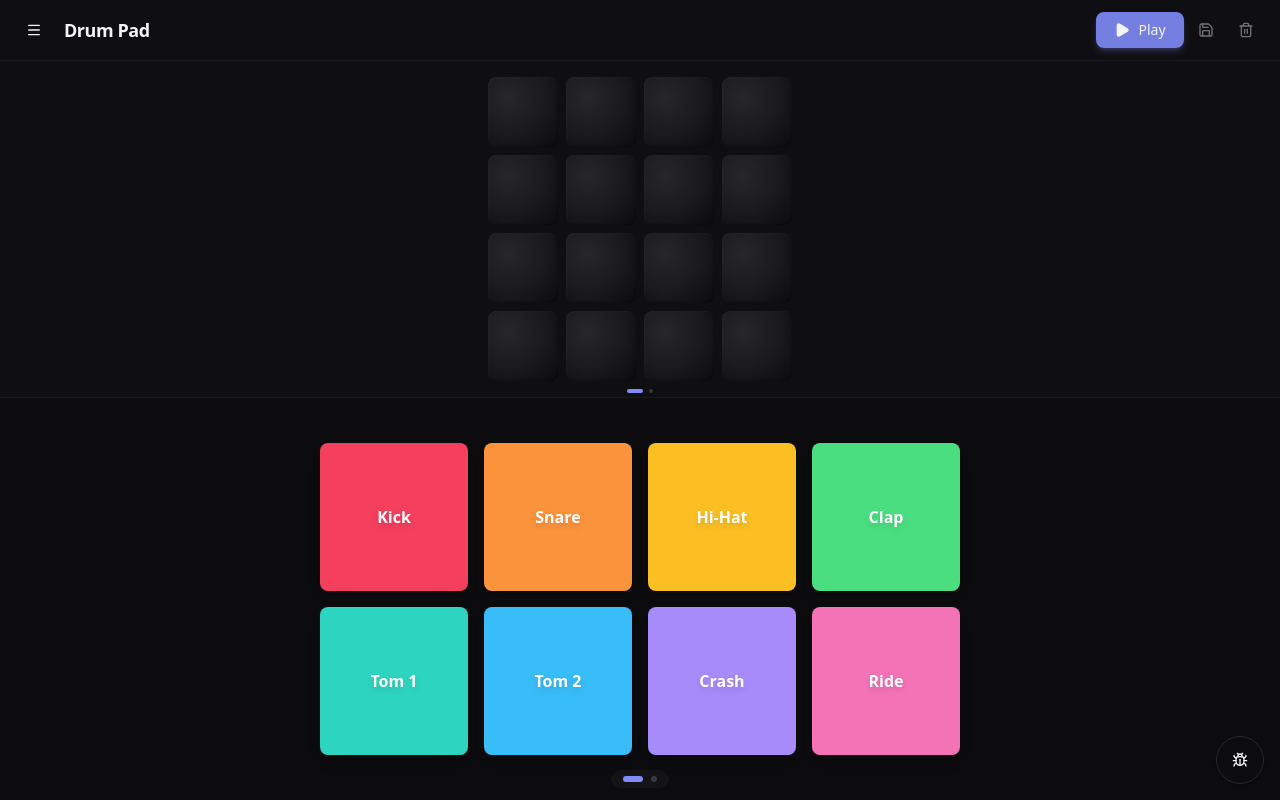
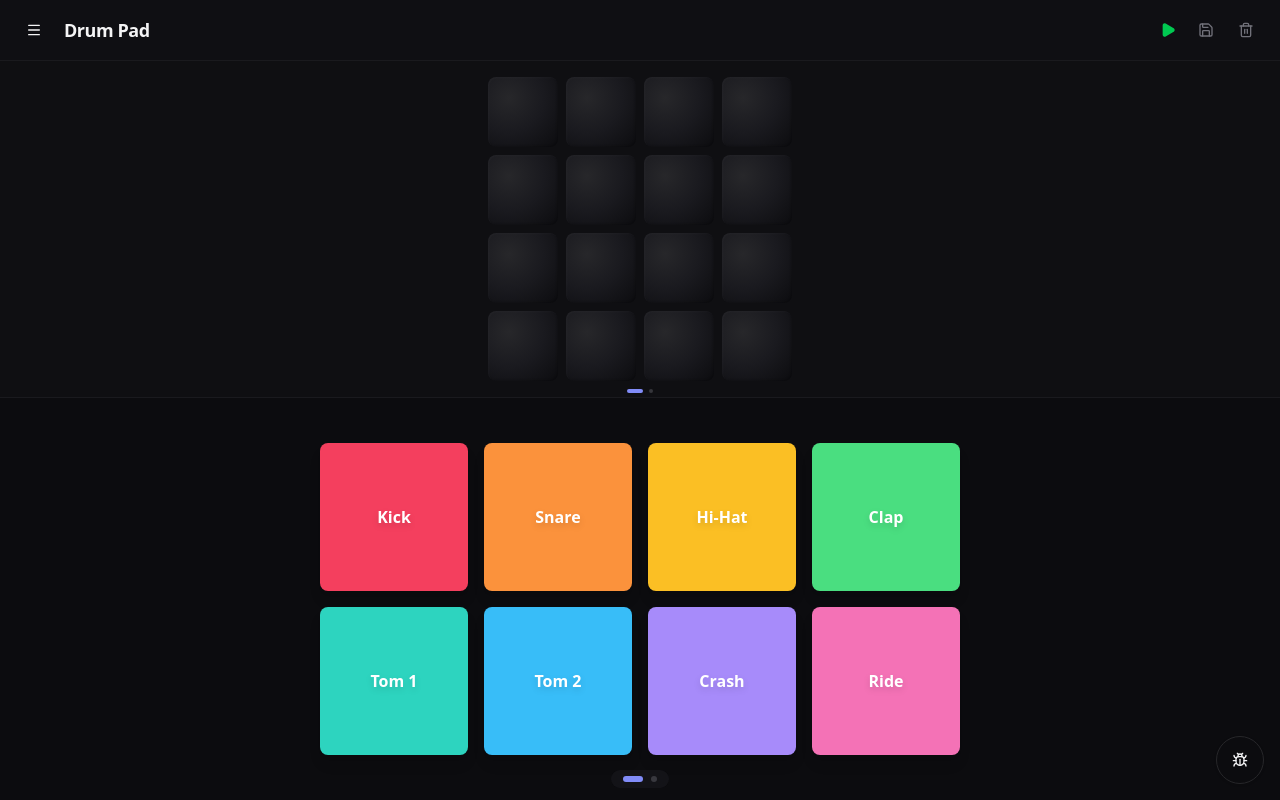
Before and after one commit to jsmithdenverdev/poc-drum-pad, a React (Vite) app: page / in a window 1280 px wide. Both pictures are taken after a click on the button "Start Audio". Built offline with nearby package versions, Linux system fonts and the light colour scheme.

Commit message:
Style: update PlayButton to match transport controls
Change from large blue button with text to icon-only style with colored
icons (green for play, amber for pause). Uses ghost variant and matches
sizing of other transport control buttons.

```diff
--- a/src/components/atoms/PlayButton.tsx
+++ b/src/components/atoms/PlayButton.tsx
@@ -1,5 +1,5 @@
 import React from 'react'
-import { Play, Square } from 'lucide-react'
+import { Play, Pause } from 'lucide-react'
 import { Button } from '@/components/ui/button'
 import { cn } from '@/lib/utils'
 
@@ -12,26 +12,22 @@ interface PlayButtonProps {
 export const PlayButton = React.memo(function PlayButton({ isPlaying, onToggle, className }: PlayButtonProps) {
   return (
     <Button
-      variant={isPlaying ? 'destructive' : 'default'}
-      size="default"
+      variant="ghost"
+      size="icon"
       onClick={onToggle}
       className={cn(
-        'min-w-[88px] rounded-lg font-medium',
-        !isPlaying && 'bg-primary/90 hover:bg-primary shadow-md shadow-primary/25',
+        'rounded-lg h-8 w-8',
+        isPlaying
+          ? 'text-amber-500 hover:text-amber-400 hover:bg-amber-500/10'
+          : 'text-green-500 hover:text-green-400 hover:bg-green-500/10',
         className
       )}
-      aria-label={isPlaying ? 'Stop playback' : 'Start playback'}
+      aria-label={isPlaying ? 'Pause playback' : 'Start playback'}
     >
       {isPlaying ? (
-        <>
-          <Square className="w-3.5 h-3.5 fill-current" />
-          Stop
-        </>
+        <Pause className="w-4 h-4 fill-current" />
       ) : (
-        <>
-          <Play className="w-3.5 h-3.5 fill-current" />
-          Play
-        </>
+        <Play className="w-4 h-4 fill-current" />
       )}
     </Button>
   )
```
